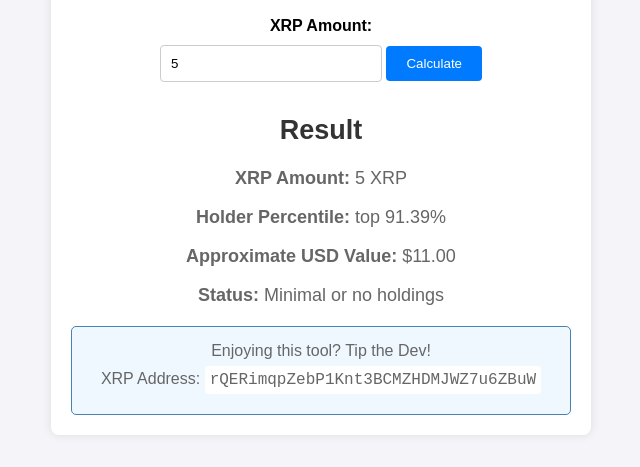
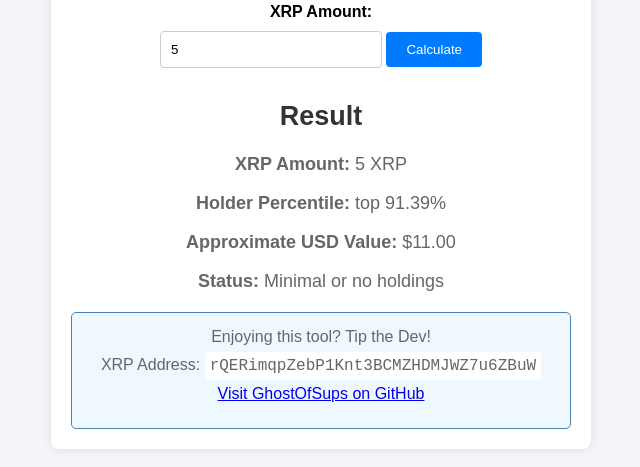
Before and after one commit to GhostOfSups/XRP-Top-Percent, a plain HTML site: page index.html in a window 1280 px wide. Both pictures are taken after typing "5" into the empty fields and a click on the button "Calculate". Shown: the part 233-700 px from the top of the page, without its empty margins (319-959 px from the left). Drawn offline with Linux system fonts and the light colour scheme.

Commit message:
Update index.html
link back to github

```diff
--- a/index.html
+++ b/index.html
@@ -41,6 +41,7 @@
         <div class="tip-banner" id="tipBanner">
             <p>Enjoying this tool? Tip the Dev!</p>
             <p>XRP Address: <span class="xrp-address">rQERimqpZebP1Knt3BCMZHDMJWZ7u6ZBuW</span></p>
+            <p><a href="https://github.com/GhostOfSups">Visit GhostOfSups on GitHub</a></p>
         </div>
     </div>
     <script src="data/xrp_distribution.js"></script>
```
